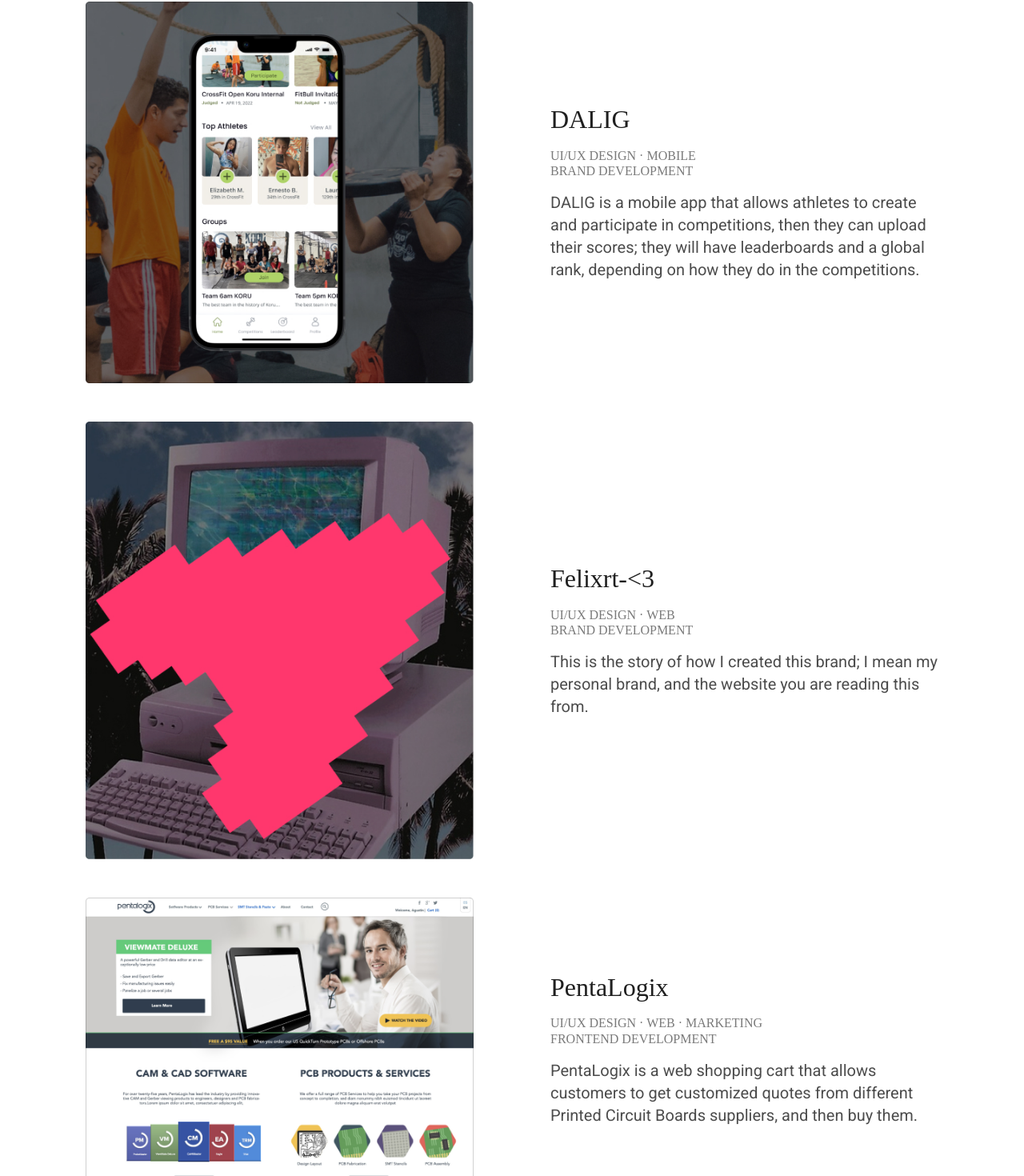
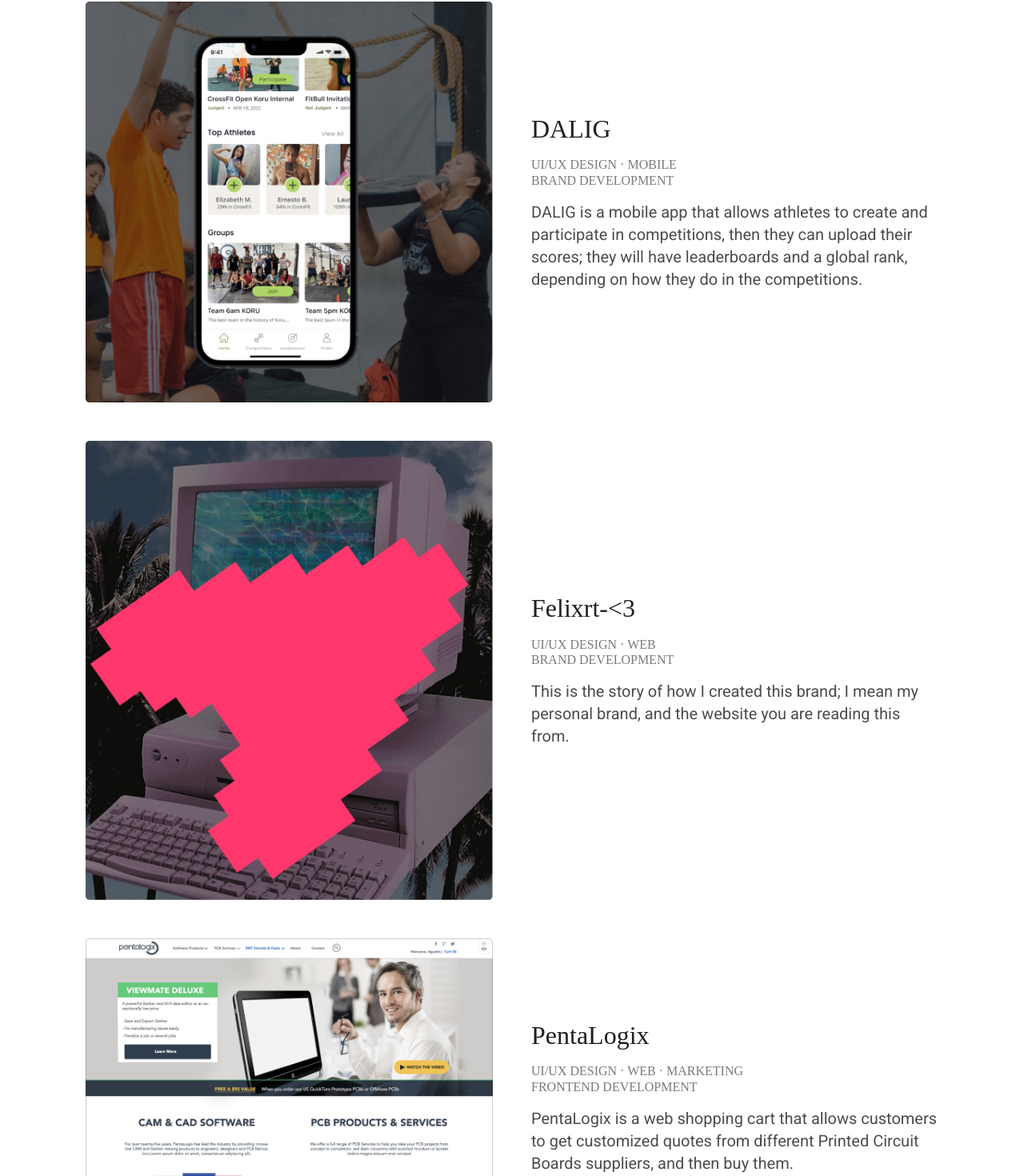
Before and after one commit to frivasto/felixrt, a React (Create React App) app: page /Portfolio in a window 1280 px wide. Shown: the part 198-1668 px from the top of the page at 80% size. Built offline with nearby package versions, Linux system fonts and the light colour scheme.

Commit message:
Portfolio horizontal and vertical rythm update, web and responsive

```diff
--- a/src/components/misc/HomePortfolio.jsx
+++ b/src/components/misc/HomePortfolio.jsx
@@ -23,13 +23,13 @@ const HomePortfolio = () => {
                      <div className="row ping-pong-photo">
                         <div className="col-11 col-md-10 mx-auto">
                             <div className="row align-items-center">
-                                <div className="col-12 col-md-6 px-0 pr-md-5 mb-5 mb-md-0">
+                                <div className="col-12 col-md-6 px-0 pr-md-4 mb-3 mb-md-0">
                                     <Link to='/Portfolio/Dalig'>
                                         <img className="portfolio-img" src={ process.env.PUBLIC_URL + '/images/home/dalig2.jpg'}
                                                 alt="Pentalogix Analytics"/>
                                     </Link>
                                 </div>
-                                <div className="col-12 col-md-6 px-0 pl-md-5">
+                                <div className="col-12 col-md-6 px-0 pl-md-4">
                                     <Link to='/Portfolio/Dalig'>
                                         <h2 className="mb-3 text-left">DALIG</h2>
                                     </Link>
@@ -42,7 +42,7 @@ const HomePortfolio = () => {
                                 </div>
                             </div>
                             <div className="row align-items-center mt-5">
-                                <div className="col-12 col-md-6 px-0 pr-md-5">
+                                <div className="col-12 col-md-6 px-0 pr-md-4">
                                     <Link to='/Portfolio/ThisBrand'>
                                         <h2 className="mb-3 text-left">Felixrt-&lt;3</h2>
                                     </Link>
@@ -52,7 +52,7 @@ const HomePortfolio = () => {
                                         and the website you are reading this from.
                                     </p>
                                 </div>
-                                <div className="col-12 col-md-6 px-0 pl-md-5 mb-5 mb-md-0">
+                                <div className="col-12 col-md-6 px-0 pl-md-4 mb-3 mb-md-0">
                                     <Link to='/Portfolio/ThisBrand'>
                                         <img className="portfolio-img" src={ process.env.PUBLIC_URL + '/images/home/felixrt.jpg'}
                                                 alt="Felix Rivas Brand"/>
@@ -61,13 +61,13 @@ const HomePortfolio = () => {
                                 </div>
                             </div>
                             <div className="row align-items-center mt-5">
-                                <div className="col-12 col-md-6 px-0 pr-md-5 mb-5 mb-md-0">
+                                <div className="col-12 col-md-6 px-0 pr-md-4 mb-3 mb-md-0">
                                     <Link to='/Portfolio/Pentalogix'>
                                         <img className="portfolio-img" src={ process.env.PUBLIC_URL + '/images/home/pentalogix.png'}
                                                     alt="Pentalogix Analytics"/>
                                     </Link>
                                 </div>
-                                <div className="col-12 col-md-6 px-0 pl-md-5 ">
+                                <div className="col-12 col-md-6 px-0 pl-md-4 ">
                                     <Link to='/Portfolio/Pentalogix'>
                                         <h2 className="mb-3 text-left">PentaLogix</h2>
                                     </Link>
--- a/src/components/misc/PortfolioShuffle.js
+++ b/src/components/misc/PortfolioShuffle.jsx
@@ -18,13 +18,13 @@ class PortfolioShuffle extends React.Component{
                         <div className="row ping-pong-photo">
                             <div className="col-11 col-md-10 mx-auto">
                                 <div className="row align-items-center">
-                                    <div className="col-12 col-md-6 px-0 pr-md-5 mb-5 mb-md-0">
+                                    <div className="col-12 col-md-6 px-0 pr-md-4 mb-3 mb-md-0">
                                         <Link to='/Portfolio/Dalig'>
                                             <img className="portfolio-img" src={ process.env.PUBLIC_URL + '/images/home/dalig2.jpg'}
                                                     alt="Pentalogix Analytics"/>
                                         </Link>
                                     </div>
-                                    <div className="col-12 col-md-6 px-0 pl-md-5">
+                                    <div className="col-12 col-md-6 px-0 pl-md-4">
                                         <Link to='/Portfolio/Dalig'>
                                             <h2 className="mb-3 text-left">DALIG</h2>
                                         </Link>
@@ -38,13 +38,13 @@ class PortfolioShuffle extends React.Component{
                                 </div>
 
                                 <div className="row align-items-center mt-5">
-                                    <div className="col-12 col-md-6 px-0 pr-md-5 mb-5 mb-md-0">
+                                    <div className="col-12 col-md-6 px-0 pr-md-4 mb-3 mb-md-0">
                                         <Link to='/Portfolio/ThisBrand'>
                                             <img className="portfolio-img" src={ process.env.PUBLIC_URL + '/images/home/felixrt.jpg'}
                                                 alt="Pentalogix Analytics"/>
                                         </Link>
                                     </div>
-                                    <div className="col-12 col-md-6 px-0 pl-md-5 ">
+                                    <div className="col-12 col-md-6 px-0 pl-md-4">
                                         <Link to='/Portfolio/ThisBrand'>
                                             <h2 className="mb-3 text-left">Felixrt-&lt;3</h2>
                                         </Link>
@@ -56,13 +56,13 @@ class PortfolioShuffle extends React.Component{
                                     </div>
                                 </div>
                                 <div className="row align-items-center mt-5">
-                                    <div className="col-12 col-md-6 px-0 pr-md-5 mb-5 mb-md-0">
+                                    <div className="col-12 col-md-6 px-0 pr-md-4 mb-3 mb-md-0">
                                         <Link to='/Portfolio/Pentalogix'>
                                             <img className="portfolio-img" src={ process.env.PUBLIC_URL + '/images/home/pentalogix.png'}
                                                     alt="Pentalogix Analytics"/>
                                         </Link>
                                     </div>
-                                    <div className="col-12 col-md-6 px-0 pl-md-5">
+                                    <div className="col-12 col-md-6 px-0 pl-md-4">
                                         <Link to='/Portfolio/Pentalogix'>
                                             <h2 className="mb-3 text-left">PentaLogix</h2>
                                         </Link>
```
